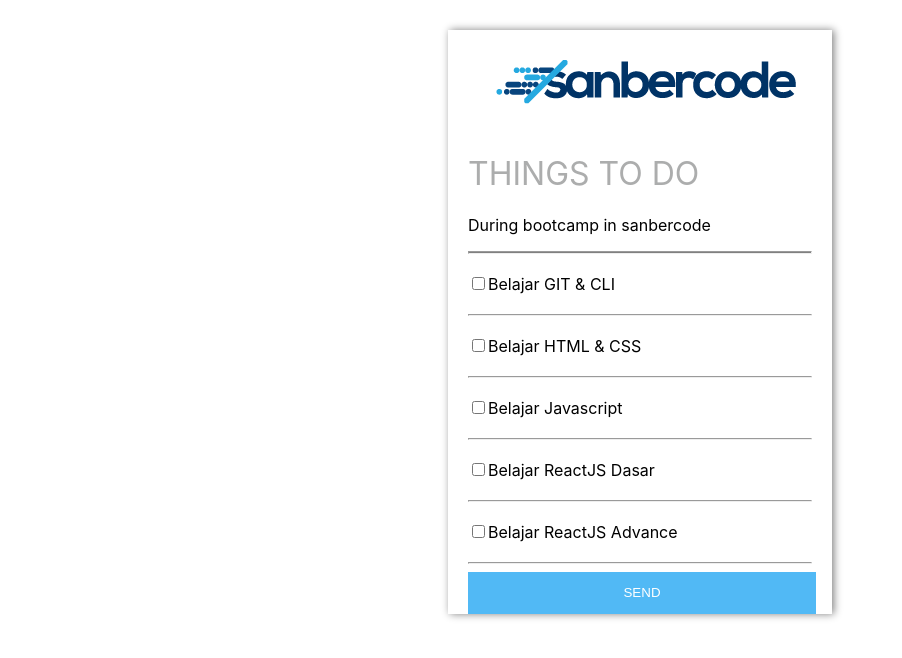
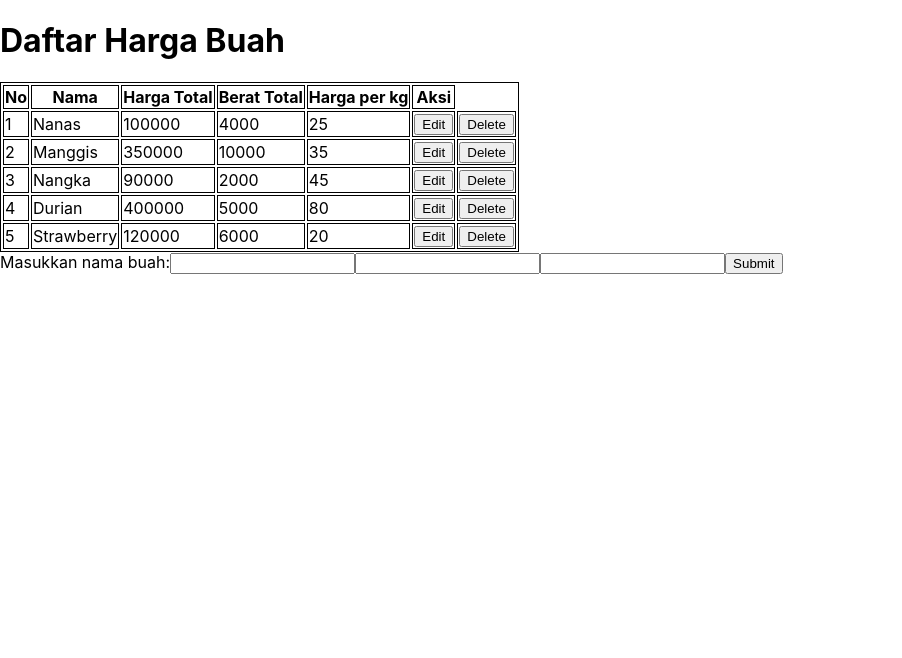
Before and after one commit to tasyadas/trial-react-app, a React (Create React App) app in the folder Tugas-Harian-Part-2/: page / in a window 1280 px wide. Shown: the top 658 px of the page, without its empty margins (0-902 px from the left). Built offline with nearby package versions, Linux system fonts and the light colour scheme.

Commit message:
Tugas 11 undone

```diff
--- /dev/null
+++ b/Tugas-Harian-Part-2/src/Tugas-11/App.css
@@ -0,0 +1,3 @@
+table, th, td {
+    border: 1px solid black;
+  }
--- /dev/null
+++ b/Tugas-Harian-Part-2/src/Tugas-11/App.js
@@ -0,0 +1,97 @@
+import React, { useState } from 'react';
+import './App.css';
+
+const FormBuah = (...props) => {
+  let [buah, setBuah] = props
+  console.log(buah);
+  const [inputName, setInputName] = useState("")
+  const [inputHargaTotal, setInputHargaTotal] = useState("")
+  const [inputBeratTotal, setInputBeratTotal] = useState("")
+
+  const handleChange = (event) => {
+    setInputName(event.target.value.inputName)
+    setInputHargaTotal(event.target.value.inputHargaTotal)
+    setInputBeratTotal(event.target.value.inputBeratTotal)
+  }
+
+  const handleSubmit = (event) => {
+    event.preventDefault()
+    setBuah([...buah,
+      {
+        nama: inputName,
+        hargaTotal: inputHargaTotal,
+        beratTotal: inputBeratTotal
+      }
+    ])
+
+    setInputName("")
+    setInputHargaTotal("")
+    setInputBeratTotal("")
+  }
+
+  return(
+  <form onSubmit={handleSubmit}>
+    <label>
+      Masukkan nama buah:
+    </label>
+    <input type="text" value={inputName} onChange={handleChange}/>
+    <input type="text" value={inputHargaTotal} onChange={handleChange}/>
+    <input type="text" value={inputBeratTotal} onChange={handleChange}/>
+    <input type="submit" value="Submit" />
+  </form>
+  )
+}
+
+const List = () => {
+  const [buah, setBuah] = useState(
+    [
+      {nama: "Nanas", hargaTotal: 100000, beratTotal: 4000 },
+      {nama: "Manggis", hargaTotal: 350000, beratTotal: 10000},
+      {nama: "Nangka", hargaTotal: 90000, beratTotal: 2000},
+      {nama: "Durian", hargaTotal: 400000, beratTotal: 5000},
+      {nama: "Strawberry", hargaTotal: 120000, beratTotal: 6000}
+    ]
+  )
+
+  return (
+    <>
+      <h1>Daftar Harga Buah</h1>
+      <table>
+        <thead>
+          <tr>
+            <th>No</th>
+            <th>Nama</th>
+            <th>Harga Total</th>
+            <th>Berat Total</th>
+            <th>Harga per kg</th>
+            <th>Aksi</th>
+          </tr>
+        </thead>
+        <tbody>
+
+          {
+            buah.map((val, index) => {
+              return (
+                <tr>
+                  <td>{index + 1}</td>
+                  <td>{val.nama}</td>
+                  <td>{val.hargaTotal}</td>
+                  <td>{val.beratTotal}</td>
+                  <td>{val.hargaTotal / val.beratTotal}</td>
+                  <td><button>Edit</button></td>
+                  <td><button>Delete</button></td>
+                </tr>
+              )
+            })
+          }
+
+        </tbody>
+      </table>
+
+      <FormBuah buah={buah} setBuah={setBuah} />
+    </>
+  )
+
+}
+
+export default List
--- a/Tugas-Harian-Part-2/src/index.js
+++ b/Tugas-Harian-Part-2/src/index.js
@@ -1,7 +1,7 @@
 import React from 'react';
 import ReactDOM from 'react-dom';
 import './index.css';
-import App from './App';
+import App from './Tugas-11/App';
 import reportWebVitals from './reportWebVitals';
 
 ReactDOM.render(
```
